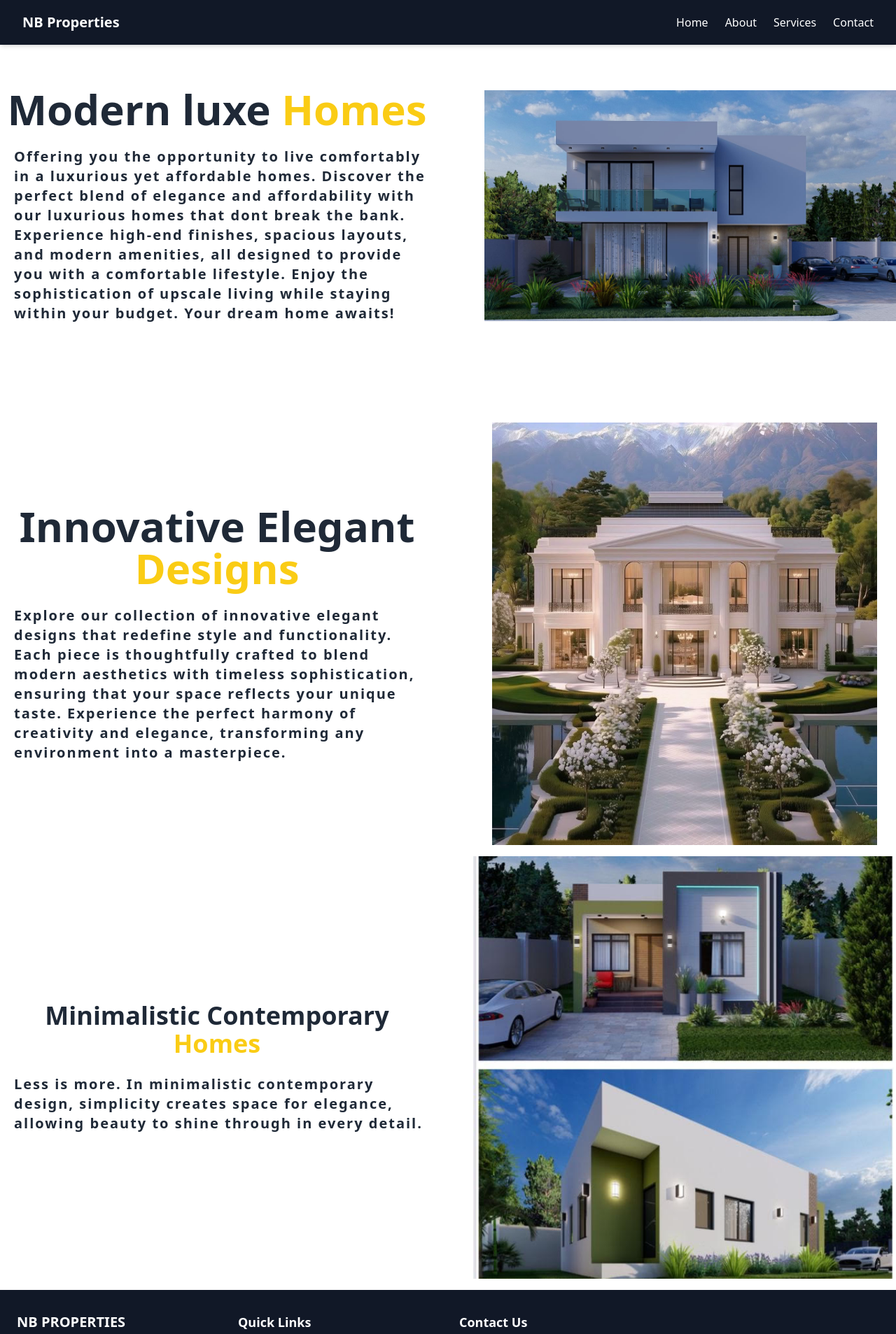
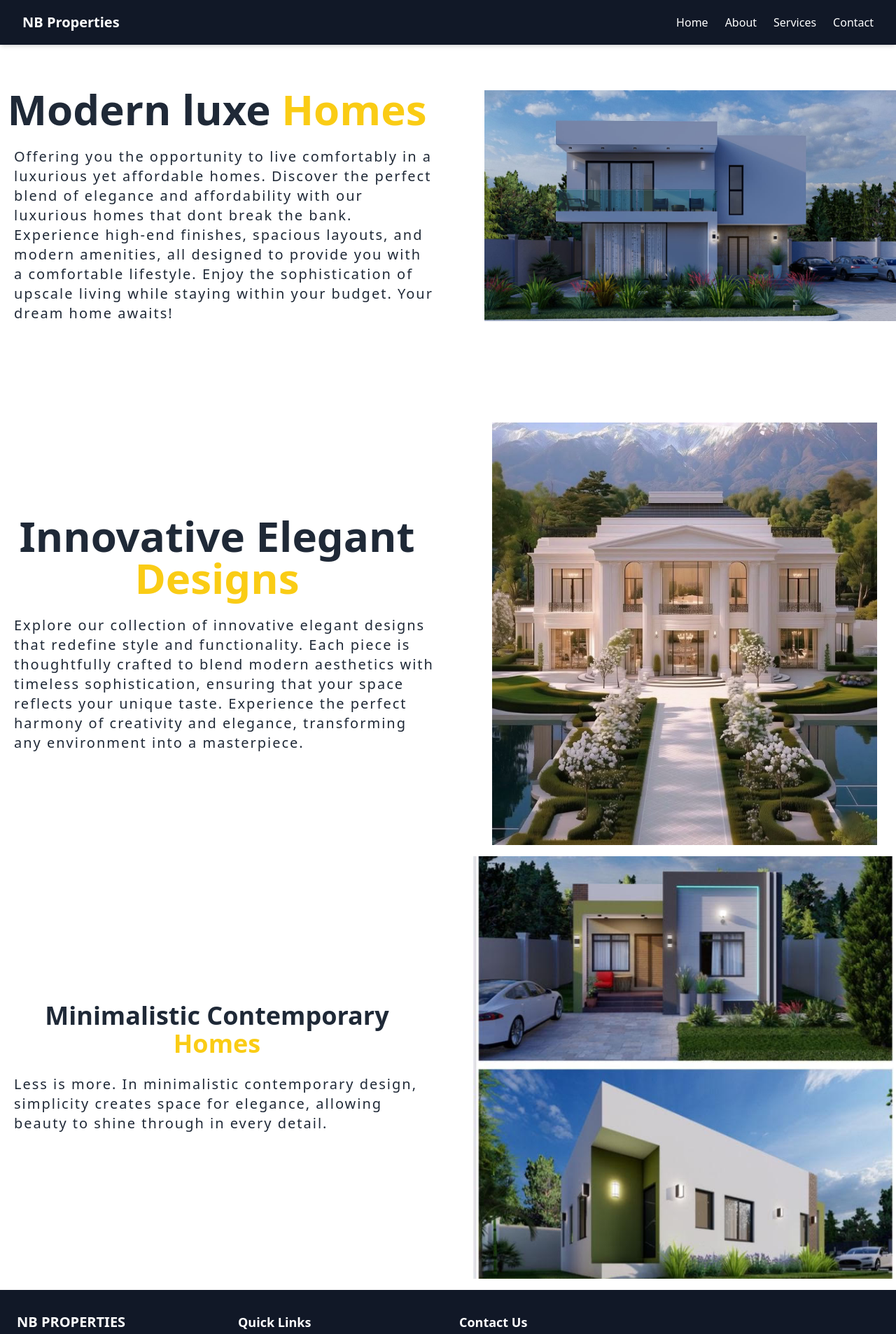
Before and after one commit to CodebyCc/Nb-Properties, a Next.js app: page / in a window 1280 px wide. Shown: the top 1907 px of the page at 70% size. Built offline with nearby package versions, Linux system fonts and the light colour scheme.

Commit message:
changed the text

```diff
--- a/app/components/Section.js
+++ b/app/components/Section.js
@@ -10,11 +10,11 @@ function Section() {
     <div>
       <div>
         <Grid>
-          <div className="">
+          <div>
             <h1 className=" mt-20 md:mt-0 text-center text-3xl md:text-6xl font-bold underline md:no-underline mb-6">
               Modern luxe <span className="text-yellow-400">Homes</span>
             </h1>
-            <p className="pl-5 text-xl font-semibold tracking-widest">
+            <p className="pl-5 text-xl tracking-widest">
               Offering you the opportunity to live comfortably in a luxurious
               yet affordable homes. Discover the perfect blend of elegance and
               affordability with our luxurious homes that dont break the bank.
@@ -39,7 +39,7 @@ function Section() {
           <h1 className="text-center underline md:no-underline text-3xl md:text-6xl font-bold mb-6 ">
             Innovative Elegant <span className="text-yellow-400">Designs</span>
           </h1>
-          <p className="pl-5  text-xl font-semibold tracking-widest">
+          <p className="pl-5 text-xl  tracking-widest">
             Explore our collection of innovative elegant designs that redefine
             style and functionality. Each piece is thoughtfully crafted to blend
             modern aesthetics with timeless sophistication, ensuring that your
@@ -63,7 +63,7 @@ function Section() {
             Minimalistic Contemporary
             <span className="text-yellow-400"> Homes</span>
           </h1>
-          <p className="pl-5 text-xl font-semibold tracking-widest">
+          <p className="pl-5 text-xl  tracking-widest">
             Less is more. In minimalistic contemporary design, simplicity
             creates space for elegance, allowing beauty to shine through in
             every detail.
```
